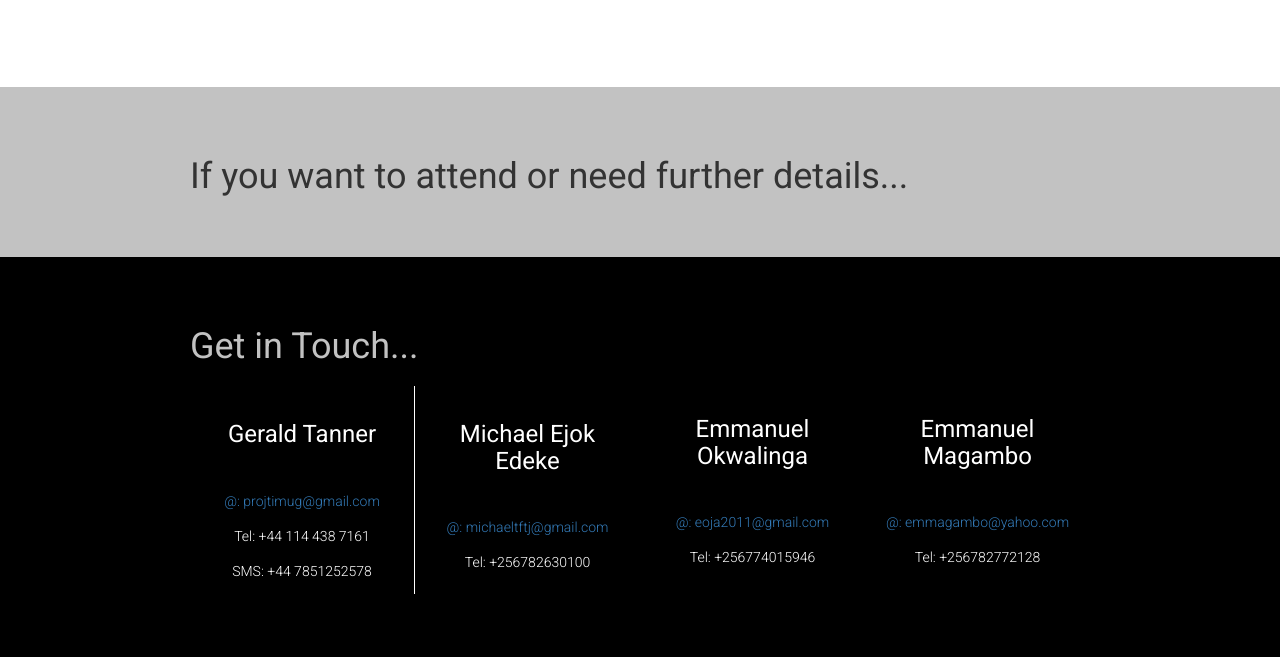
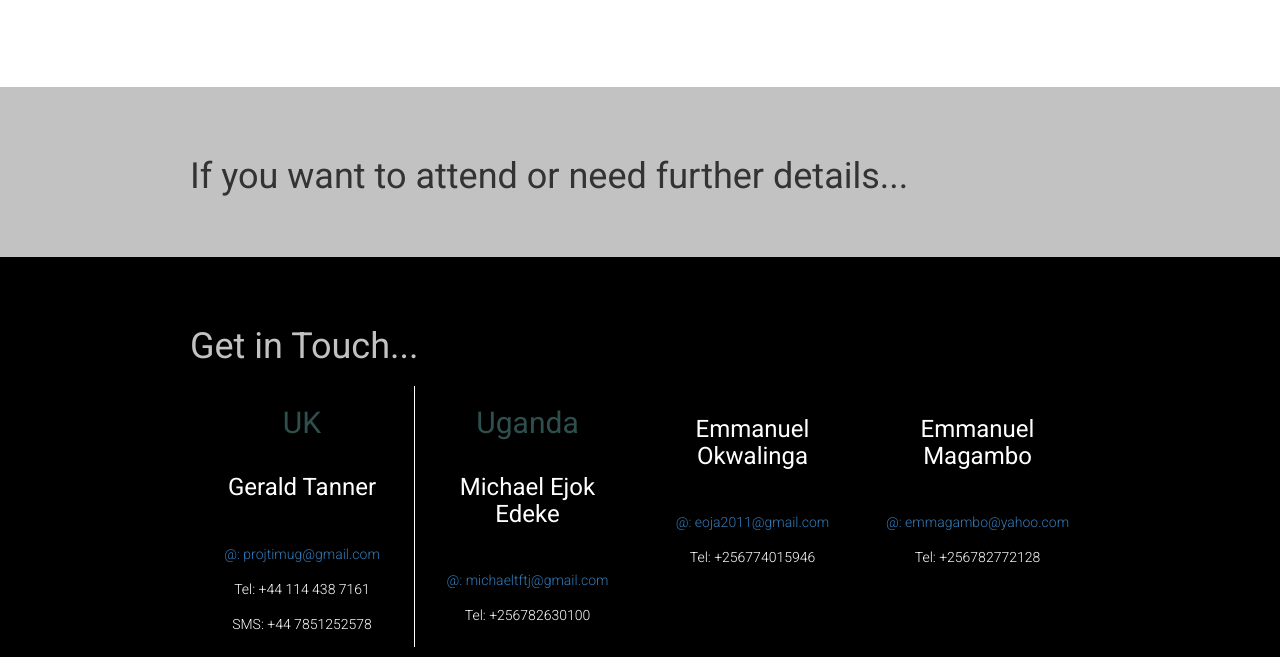
Before and after one commit to projecttimothyuganda/ptu, a plain HTML site: page diary.html in a window 1280 px wide. Shown: the part 948-1605 px from the top of the page. Drawn offline with nearby package versions, Linux system fonts and the light colour scheme; no server answers; files whose address does not match are found by name.

Commit message:
Update diary.html

```diff
--- a/diary.html
+++ b/diary.html
@@ -113,12 +113,14 @@
     <div id="team-contact-wrapper" class="row">
       <h1>Get in Touch...</h1>
       <figure class="col-sm-3 fade-scroll">
+	<h2>UK</h2>
         <h3>Gerald Tanner</h3>
         <a href="mailto:projtimug@gmail.com"><p class="details">@: projtimug@gmail.com</p></a>
         <p class="details">Tel: +44 114 438 7161</p>
         <p class="details">SMS: +44 7851252578</p>
       </figure>
       <figure class="col-sm-3 fade-scroll">
+	<h2>Uganda</h2>
         <h3>Michael Ejok Edeke</h3>
         <a href="mailto:michaeltftj@gmail.com"><p class="details">@: michaeltftj@gmail.com</p></a>
         <p class="details">Tel: +256782630100</p>
```
